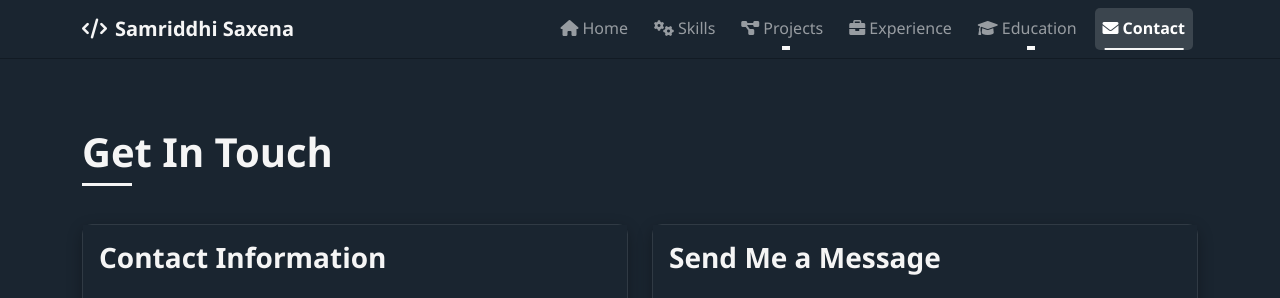
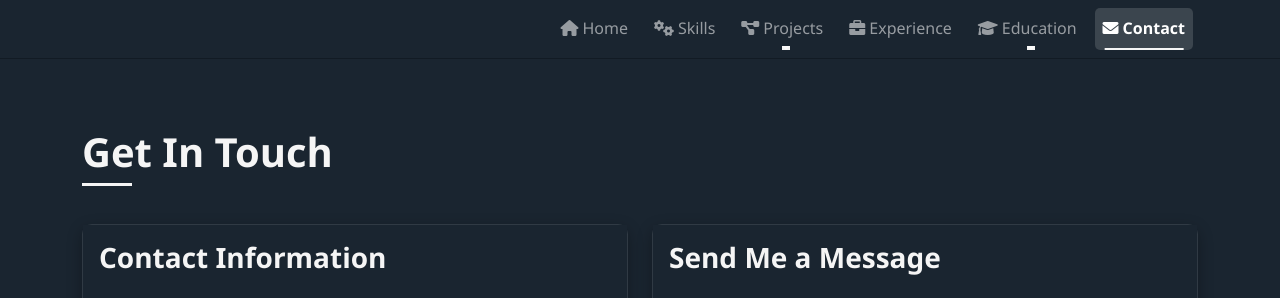
Before and after one commit to samsaxas/portfolio-sam, a Flask app: page /contact in a window 1280 px wide. Shown: the top 298 px of the page. Run offline with Flask 3, Linux system fonts and the light colour scheme; some libraries are stand-ins or nearby versions.

Commit message:
Update base.html

```diff
--- a/templates/base.html
+++ b/templates/base.html
@@ -28,7 +28,7 @@
         style="background-color: #1a2530; border-bottom: 1px solid #121b24;">
         <div class="container">
             <a class="navbar-brand" href="/" style="color: #F5F5F5; font-weight: 600;">
-                <i class="fas fa-code me-2"></i>Samriddhi Saxena
+
             </a>
             <button class="navbar-toggler" type="button" data-bs-toggle="collapse" data-bs-target="#navbarNav"
                 aria-controls="navbarNav" aria-expanded="false" aria-label="Toggle navigation">
```
